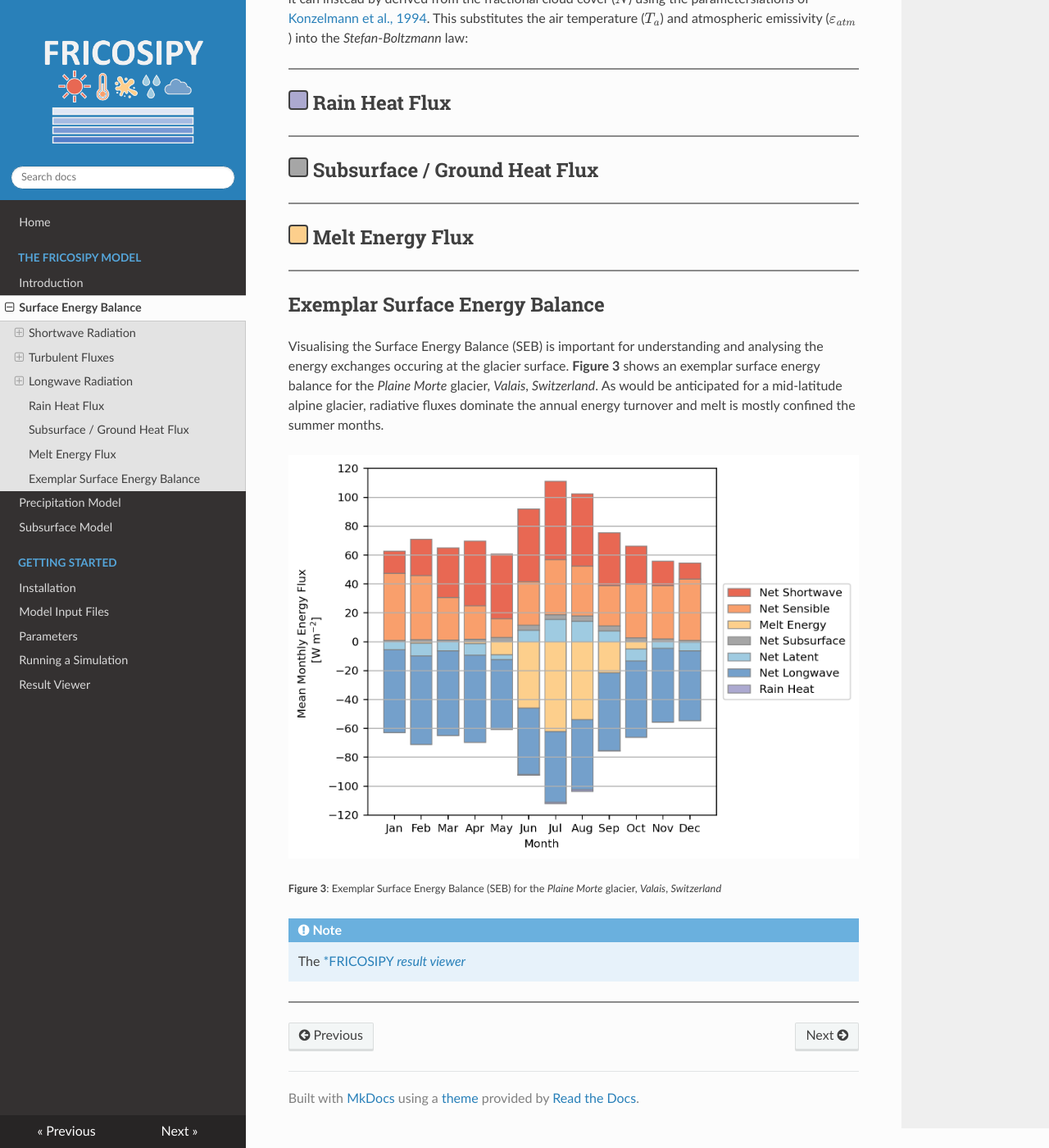
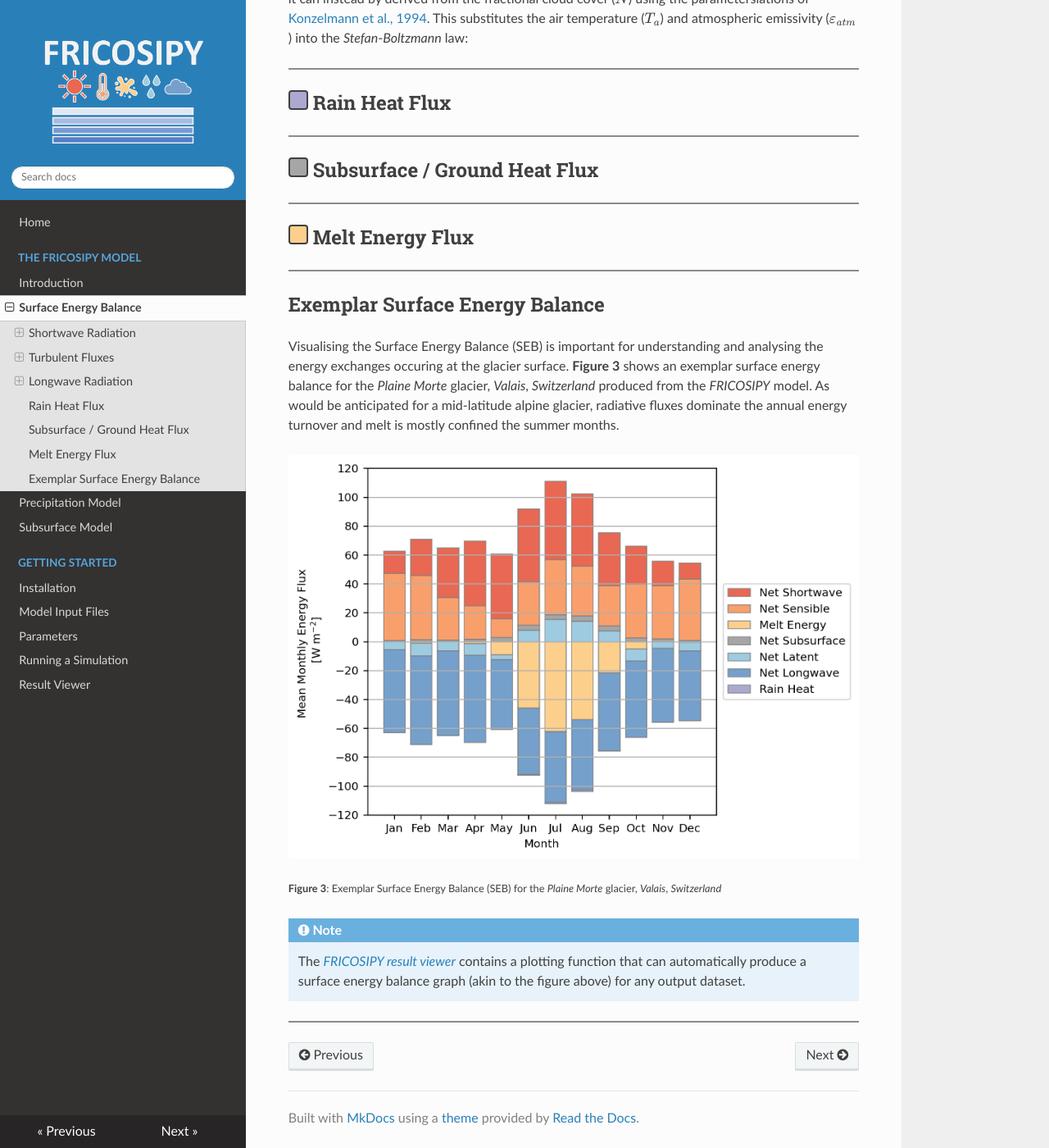
Before and after one commit to MarcusGastaldello/FRICOSIPY, an MkDocs documentation site: the page built from docs/surface_energy_balance.md, in a window 1280 px wide and 1400 px high, scrolled down 2469 px. Shown: the whole window at 82% size. Built offline with MkDocs 1.6.1, drawn with Linux system fonts in a browser that asks for light colours; nearby versions of some CDN libraries.

Commit message:
Update surface_energy_balance.md

```diff
--- a/docs/surface_energy_balance.md
+++ b/docs/surface_energy_balance.md
@@ -96,7 +96,7 @@ If the user is unable to provide incoming longwave radiation ($LW_{in}$) in the
 
 ## Exemplar Surface Energy Balance
 
-Visualising the Surface Energy Balance (SEB) is important for understanding and analysing the energy exchanges occuring at the glacier surface. **Figure 3** shows an exemplar surface energy balance for the *Plaine Morte* glacier, *Valais*, *Switzerland*. As would be anticipated for a mid-latitude alpine glacier, radiative fluxes dominate the annual energy turnover and melt is mostly confined the summer months.
+Visualising the Surface Energy Balance (SEB) is important for understanding and analysing the energy exchanges occuring at the glacier surface. **Figure 3** shows an exemplar surface energy balance for the *Plaine Morte* glacier, *Valais*, *Switzerland* produced from the *FRICOSIPY* model. As would be anticipated for a mid-latitude alpine glacier, radiative fluxes dominate the annual energy turnover and melt is mostly confined the summer months.
 
 ![Alt text](images/Exemplar_SEB.png)
 
@@ -104,6 +104,6 @@ Visualising the Surface Energy Balance (SEB) is important for understanding and
 
 !!! note
 
-    The [*FRICOSIPY *result viewer*](result_viewer.md)
+    The [*FRICOSIPY result viewer*](result_viewer.md) contains a plotting function that can automatically produce a surface energy balance graph (akin to the figure above) for any output dataset.
 
 <hr style="height:2px; background-color:#8b8b8b; border:none;" />
```
